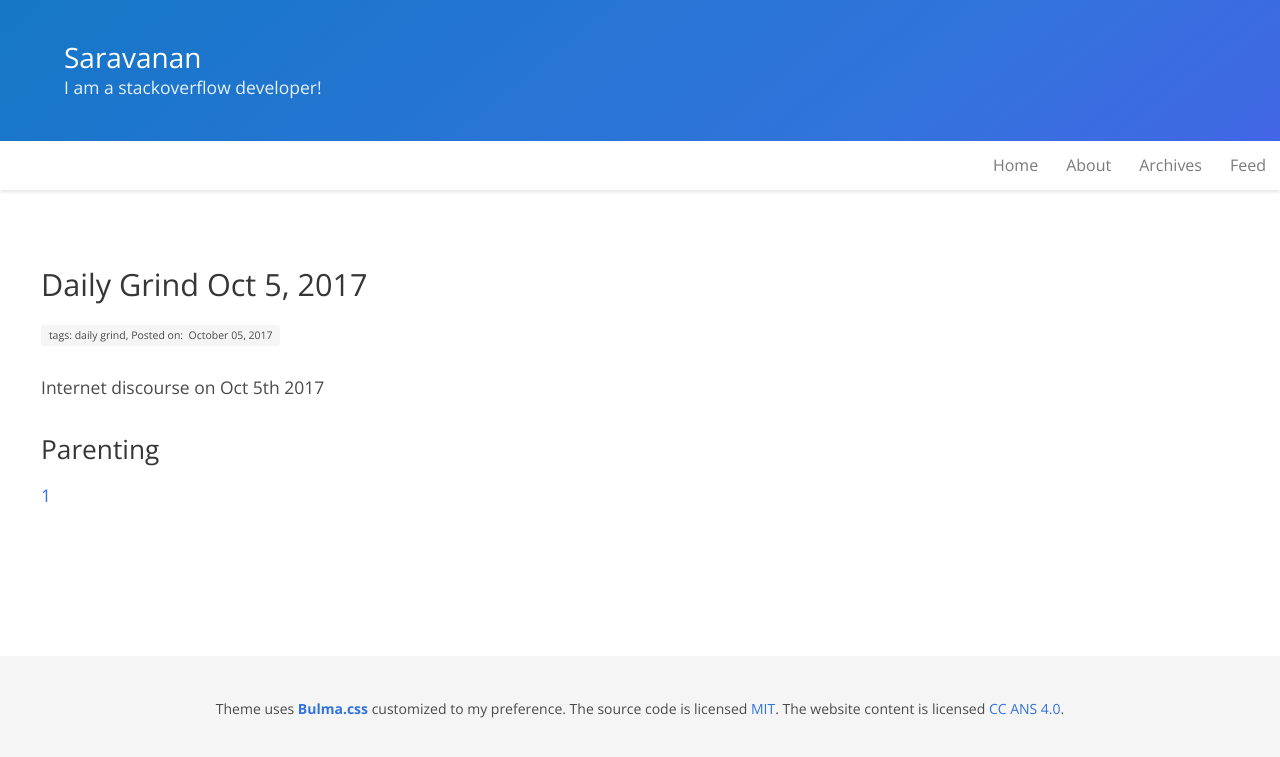
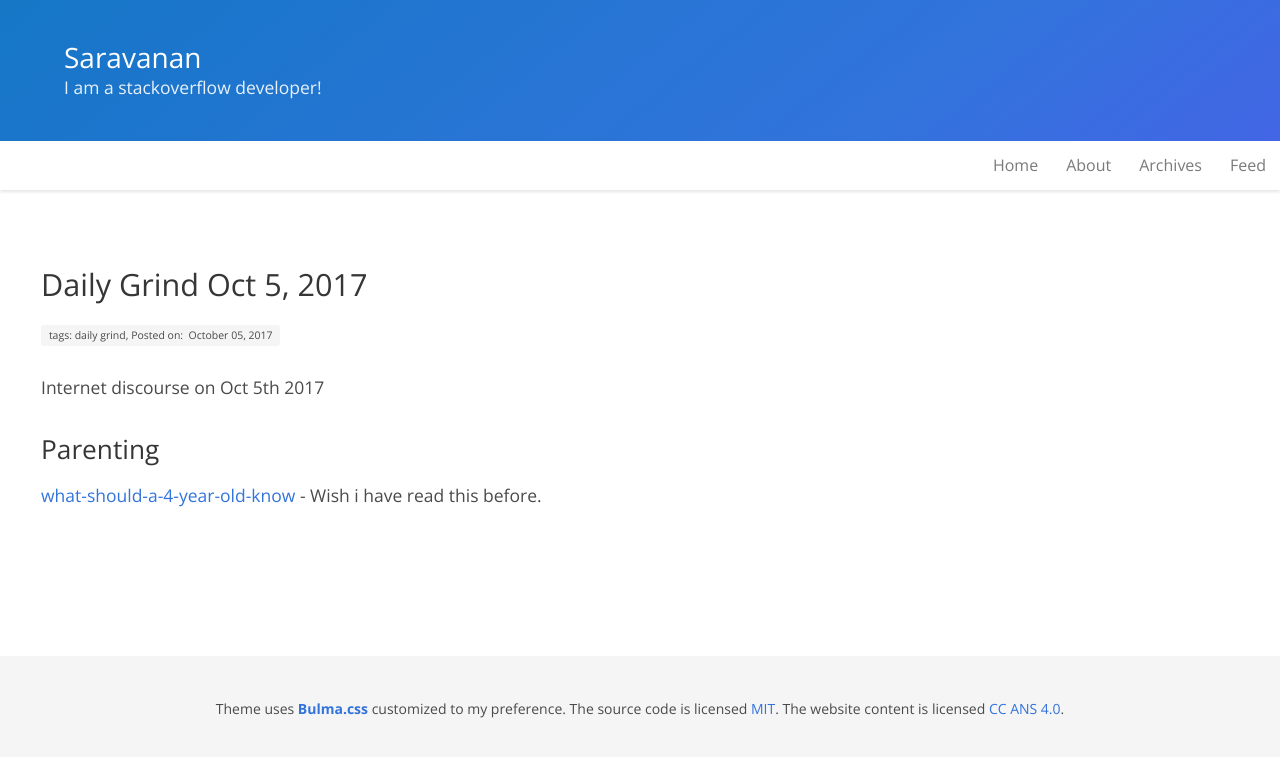
Before and after one commit to saravanaram/saravanaram.github.io, a Jekyll site: the page built from _posts/2017-10-05-daily-grind-oct-5-2017.md, in a window 1280 px wide. Shown: the top 757 px of the page. Built offline with Jekyll 4.4.1, drawn with Linux system fonts in a browser that asks for light colours.

Commit message:
Update 2017-10-05-daily-grind-oct-5-2017.md

```diff
--- a/_posts/2017-10-05-daily-grind-oct-5-2017.md
+++ b/_posts/2017-10-05-daily-grind-oct-5-2017.md
@@ -13,4 +13,4 @@
 
 ### Parenting ###
 
-[1](https://magicalchildhood.wordpress.com/2010/08/31/what-should-a-4-year-old-know/)
+[what-should-a-4-year-old-know](https://magicalchildhood.wordpress.com/2010/08/31/what-should-a-4-year-old-know/) - Wish i have read this before.
```
